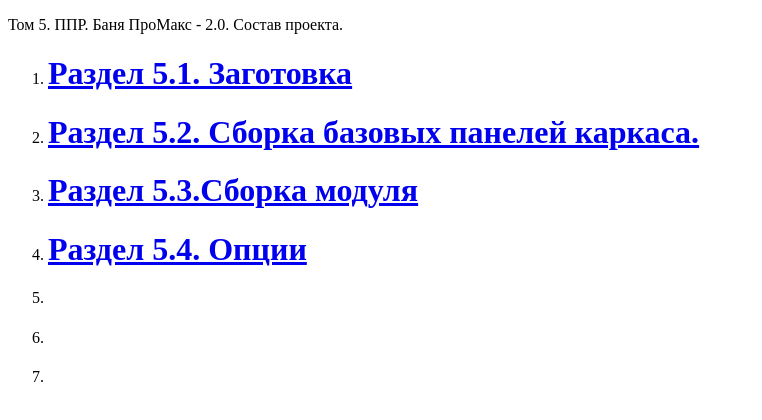
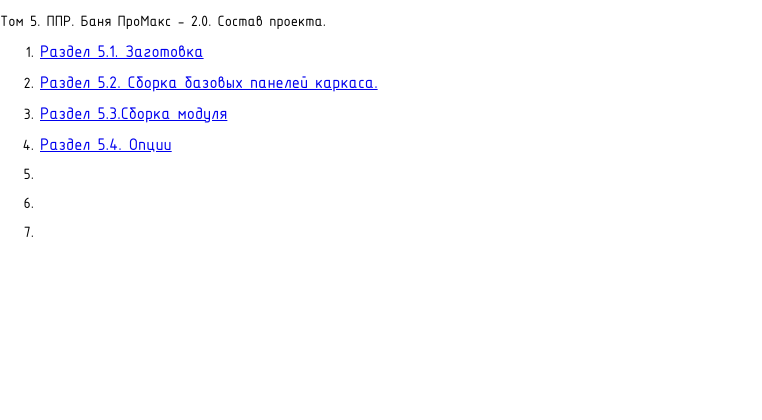
Before and after one commit to SuPeskov/The-Project-of-Work-Production, a plain HTML site: page index.html in a window 1280 px wide. Shown: the whole page, without its empty margins (0-762 px from the left). Drawn offline with Linux system fonts and the light colour scheme.

Commit message:
A new font has been added

```diff
--- a/index.html
+++ b/index.html
@@ -3,6 +3,7 @@
 <head>
     <meta charset="UTF-8">
     <meta name="viewport" content="width=device-width, initial-scale=1.0">
+    <link rel="stylesheet" href="./styles.css">
     <title>Том 5. Состав</title>
 </head>
 <body>
@@ -19,7 +20,7 @@
         <li>
             <div>
                 <p>
-                    <a href="Page_5.2.html">  <h1>Раздел 5.2. Сборка базовых панелей каркаса.
+                    <a href="Page_5.2.html">  <h1>Раздел 5.2. Сборка базовых панелей каркаса.</h1> </a>
             </div>
         </li>
         <li>
--- /dev/null
+++ b/styles.css
@@ -0,0 +1,19 @@
+body {
+    background-color: #fff;
+    margin: 0;
+    font-family: 'ГОСТ тип А', sans-serif;
+}
+@font-face {
+	font-family: 'ГОСТ тип А';
+	src: url('./Fonts/Gost_A/fonts/gost_tip_a.eot'); /* IE 9 Compatibility Mode */
+	src: url('./Fonts/Gost_A/fonts/gost_tip_a.eot?#iefix') format('embedded-opentype'), /* IE < 9 */
+		url('./Fonts/Gost_A/fonts/gost_tip_a.woff2') format('woff2'), /* Super Modern Browsers */
+		url('./Fonts/Gost_A/fonts/gost_tip_a.woff') format('woff'), /* Firefox >= 3.6, any other modern browser */
+		url('./Fonts/Gost_A/fonts/gost_tip_a.ttf') format('truetype'), /* Safari, Android, iOS */
+		url('./Fonts/Gost_A/fonts/gost_tip_a.svg#gost_tip_a') format('svg'); /* Chrome < 4, Legacy iOS */
+}
+h1 {
+    font-family: 'ГОСТ тип А';
+    font-size: 18px;
+    font-weight: 400;
+}
```
Also changed, not shown: Page_5.1.html (+1 -0 lines), Page_5.2.html (+1 -0 lines), Page_5.3.html (+1 -0 lines), Page_5.4.html (+1 -0 lines), Page_5.5.html (+1 -0 lines).
